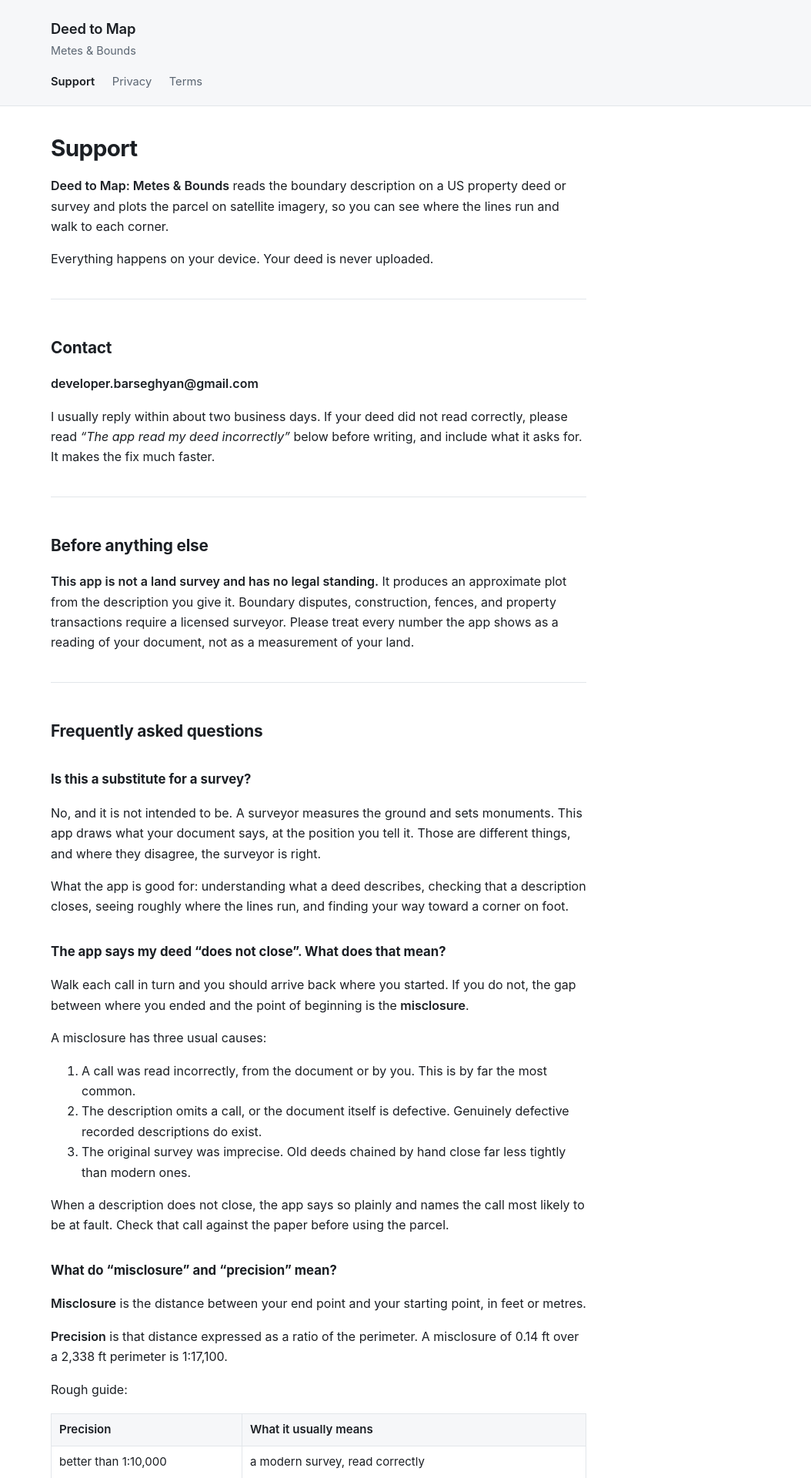
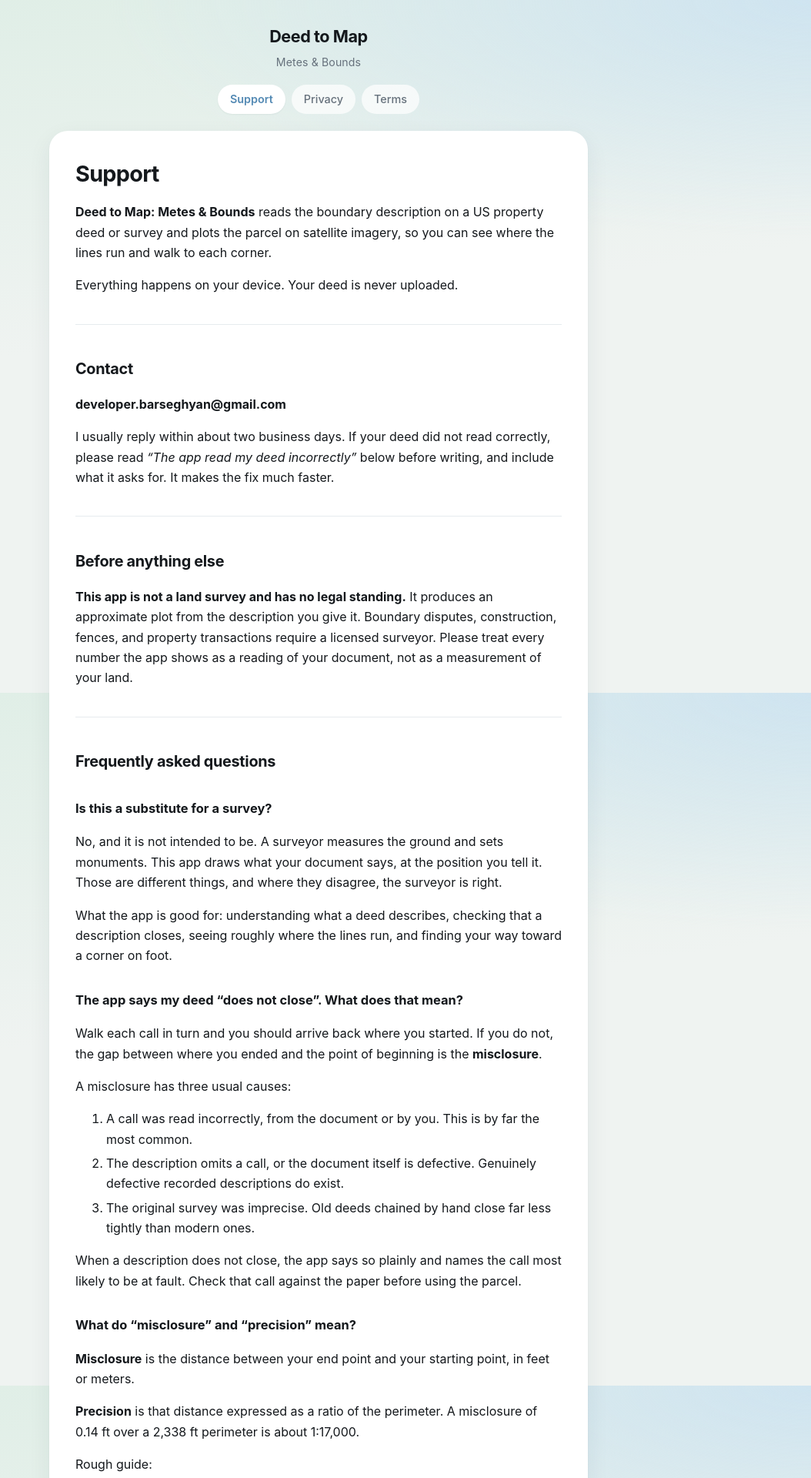
Before and after one commit to developer-barseghyan/deed-to-map-support, a Jekyll site: the page built from index.md, in a window 1280 px wide. Shown: the top 1920 px of the page at 77% size, without its empty margins (226-1280 px from the left). Built offline with Jekyll 4.4.1, drawn with Linux system fonts in a browser that asks for light colours; some of the changed text lies outside the part shown.

Commit message:
Add files via upload

```diff
--- a/_config.yml
+++ b/_config.yml
@@ -1,3 +1,3 @@
 title: Deed to Map
-description: "Support, privacy policy and terms of use for Deed to Map: Metes and Bounds"
+description: "Support, privacy policy and terms of use for Deed to Map: Metes & Bounds"
 baseurl: /deed-to-map-support
--- a/_layouts/default.html
+++ b/_layouts/default.html
@@ -4,134 +4,197 @@
 <meta charset="utf-8">
 <meta name="viewport" content="width=device-width, initial-scale=1">
 <title>{{ page.title | default: site.title }}</title>
-<meta name="description" content="{{ site.description }}">
+<meta name="description" content="{{ site.description | escape }}">
 <meta name="color-scheme" content="light dark">
+<meta name="theme-color" content="#dfeee6" media="(prefers-color-scheme: light)">
+<meta name="theme-color" content="#11171b" media="(prefers-color-scheme: dark)">
 <style>
 :root{
-  --bg:#ffffff;
-  --surface:#f6f7f9;
-  --text:#1b1f24;
-  --muted:#5b6672;
-  --rule:#e2e6ea;
-  --accent:#1f6feb;
-  --code-bg:#f2f4f6;
+  --mint:#dfeee6;
+  --sky:#cfe4f0;
+  --haze:#eff3f1;
+  --card:#ffffff;
+  --text:#14181c;
+  --muted:#66717c;
+  --rule:#e6ebee;
+  --blue:#548ab4;
+  --link:#3d7099;
+  --orange:#d97f2f;
+  --tile:#c9d9e3;
+  --chip:rgba(255,255,255,.72);
+  --chip-on:#ffffff;
+  --shadow:0 1px 2px rgba(22,46,66,.05), 0 10px 30px rgba(22,46,66,.07);
 }
 @media (prefers-color-scheme: dark){
   :root{
-    --bg:#15181c;
-    --surface:#1d2126;
-    --text:#e6e9ec;
-    --muted:#9aa5b1;
-    --rule:#2d333b;
-    --accent:#6fb0ff;
-    --code-bg:#22272e;
+    --mint:#16211f;
+    --sky:#14202a;
+    --haze:#11171b;
+    --card:#1a2026;
+    --text:#e7ebee;
+    --muted:#96a1ac;
+    --rule:#2a3138;
+    --blue:#7fb3d9;
+    --link:#8cbde2;
+    --orange:#e2a25f;
+    --tile:#2b3a46;
+    --chip:rgba(255,255,255,.06);
+    --chip-on:#252d35;
+    --shadow:0 1px 2px rgba(0,0,0,.3), 0 10px 30px rgba(0,0,0,.28);
   }
 }
 *{box-sizing:border-box}
 html{-webkit-text-size-adjust:100%}
 body{
   margin:0;
-  background:var(--bg);
+  min-height:100vh;
   color:var(--text);
-  font:16px/1.65 -apple-system,BlinkMacSystemFont,"Segoe UI",Roboto,Helvetica,Arial,sans-serif;
+  background-color:var(--haze);
+  background-image:
+    radial-gradient(115% 55% at 100% 0%, var(--sky) 0%, transparent 62%),
+    linear-gradient(172deg, var(--mint) 0%, var(--haze) 46%, var(--haze) 100%);
+  background-repeat:no-repeat;
+  background-attachment:fixed;
+  font:16px/1.65 -apple-system,BlinkMacSystemFont,"SF Pro Text","Segoe UI",Roboto,Helvetica,Arial,sans-serif;
 }
-.masthead{
-  border-bottom:1px solid var(--rule);
-  background:var(--surface);
+
+.wrap{max-width:46rem;margin:0 auto;padding:0 18px}
+
+header.bar{padding:30px 0 22px;text-align:center}
+header.bar .app{
+  margin:0;
+  font-size:1.35rem;
+  font-weight:700;
+  letter-spacing:-0.02em;
 }
-.masthead .inner{
-  max-width:46rem;
-  margin:0 auto;
-  padding:22px 20px 18px;
+header.bar .sub{
+  margin:3px 0 0;
+  color:var(--muted);
+  font-size:.88rem;
+  letter-spacing:.01em;
 }
-.masthead .app{
-  margin:0;
-  font-size:1.15rem;
-  font-weight:600;
-  letter-spacing:-0.01em;
+
+nav{
+  display:flex;
+  justify-content:center;
+  gap:8px;
+  flex-wrap:wrap;
+  margin-top:18px;
 }
-.masthead .tag{
-  margin:2px 0 0;
-  color:var(--muted);
-  font-size:.9rem;
-}
-nav{margin-top:14px}
 nav a{
   display:inline-block;
-  margin-right:18px;
+  padding:7px 16px;
+  border-radius:999px;
+  background:var(--chip);
   color:var(--muted);
   text-decoration:none;
-  font-size:.92rem;
+  font-size:.9rem;
+  font-weight:500;
+  transition:color .15s, background .15s;
 }
-nav a:hover{color:var(--accent)}
-nav a.here{color:var(--text);font-weight:600}
-main{
-  max-width:46rem;
-  margin:0 auto;
-  padding:36px 20px 8px;
+nav a:hover{color:var(--link)}
+nav a.here{
+  background:var(--chip-on);
+  color:var(--blue);
+  font-weight:600;
+  box-shadow:0 1px 2px rgba(22,46,66,.06);
 }
-h1{font-size:1.85rem;line-height:1.25;letter-spacing:-0.02em;margin:0 0 .6em}
-h2{font-size:1.3rem;margin:2.2em 0 .5em;letter-spacing:-0.01em}
-h3{font-size:1.05rem;margin:1.9em 0 .4em}
+
+main.card{
+  background:var(--card);
+  border-radius:24px;
+  box-shadow:var(--shadow);
+  padding:38px 34px 34px;
+  margin-bottom:26px;
+}
+
+main.card > :first-child{margin-top:0}
+h1{font-size:1.8rem;line-height:1.25;letter-spacing:-0.025em;margin:0 0 .65em;font-weight:700}
+h2{font-size:1.24rem;margin:2.1em 0 .5em;letter-spacing:-0.015em;font-weight:650}
+h3{font-size:1.03rem;margin:1.9em 0 .4em;font-weight:650}
 p,li{overflow-wrap:break-word}
-a{color:var(--accent)}
-hr{border:0;border-top:1px solid var(--rule);margin:2.4em 0}
-strong{font-weight:600}
+li{margin:.3em 0}
+a{color:var(--link);text-decoration:underline;text-underline-offset:2px}
+a:hover{color:var(--blue)}
+strong{font-weight:650}
+hr{border:0;border-top:1px solid var(--rule);margin:2.3em 0}
+
 code{
-  background:var(--code-bg);
-  padding:.15em .35em;
-  border-radius:4px;
-  font-size:.9em;
+  background:var(--tile);
+  color:var(--text);
+  padding:.14em .4em;
+  border-radius:5px;
+  font-size:.88em;
+  font-family:ui-monospace,SFMono-Regular,Menlo,Consolas,monospace;
 }
-table{border-collapse:collapse;width:100%;margin:1.2em 0;font-size:.94rem}
-th,td{border:1px solid var(--rule);padding:8px 10px;text-align:left}
-th{background:var(--surface);font-weight:600}
+
+table{border-collapse:separate;border-spacing:0;width:100%;margin:1.3em 0;font-size:.94rem}
+th,td{border-bottom:1px solid var(--rule);padding:9px 12px;text-align:left}
+thead th{
+  background:transparent;
+  color:var(--muted);
+  font-weight:600;
+  font-size:.86rem;
+  letter-spacing:.02em;
+  text-transform:uppercase;
+  border-bottom:1px solid var(--rule);
+}
+tbody tr:last-child td{border-bottom:0}
+
 blockquote{
-  margin:1.2em 0;
-  padding:.1em 0 .1em 1em;
-  border-left:3px solid var(--rule);
+  margin:1.3em 0;
+  padding:.6em 0 .6em 1.1em;
+  border-left:3px solid var(--blue);
   color:var(--muted);
 }
+blockquote p{margin:.3em 0}
+
 footer{
-  max-width:46rem;
-  margin:0 auto;
-  padding:28px 20px 56px;
-  border-top:1px solid var(--rule);
+  padding:4px 0 54px;
   color:var(--muted);
-  font-size:.88rem;
+  font-size:.86rem;
+  text-align:center;
 }
-footer a{color:var(--muted)}
-footer p{margin:.35em 0}
-@media (max-width:480px){
-  main{padding-top:28px}
-  h1{font-size:1.55rem}
-  nav a{margin-right:14px}
+footer a{color:var(--muted);text-decoration:none}
+footer a:hover{color:var(--link);text-decoration:underline}
+footer p{margin:.3em 0}
+
+@media (max-width:560px){
+  .wrap{padding:0 14px}
+  header.bar{padding:22px 0 16px}
+  main.card{padding:26px 20px 24px;border-radius:20px}
+  h1{font-size:1.5rem}
+  h2{font-size:1.14rem}
+  nav a{padding:6px 13px;font-size:.86rem}
+  table{font-size:.88rem}
+  th,td{padding:8px 8px}
 }
 </style>
 </head>
 <body>
 
-<header class="masthead">
-  <div class="inner">
+<div class="wrap">
+
+  <header class="bar">
     <p class="app">Deed to Map</p>
-    <p class="tag">Metes &amp; Bounds</p>
+    <p class="sub">Metes &amp; Bounds</p>
     <nav>
       <a href="{{ site.baseurl }}/"{% if page.url == "/" %} class="here"{% endif %}>Support</a>
       <a href="{{ site.baseurl }}/privacy"{% if page.url contains "privacy" %} class="here"{% endif %}>Privacy</a>
       <a href="{{ site.baseurl }}/terms"{% if page.url contains "terms" %} class="here"{% endif %}>Terms</a>
     </nav>
-  </div>
   </header>
 
-<main>
+  <main class="card">
 {{ content }}
   </main>
 
   <footer>
-  <p>Deed to Map: Metes &amp; Bounds</p>
     <p><a href="mailto:developer.barseghyan@gmail.com">developer.barseghyan@gmail.com</a></p>
     <p>&copy; {{ site.time | date: "%Y" }} Tigran Barseghyan</p>
   </footer>
 
+</div>
+
 </body>
 </html>
--- a/index.md
+++ b/index.md
@@ -48,9 +48,9 @@ When a description does not close, the app says so plainly and names the call mo
 
 ### What do "misclosure" and "precision" mean?
 
-**Misclosure** is the distance between your end point and your starting point, in feet or metres.
+**Misclosure** is the distance between your end point and your starting point, in feet or meters.
 
-**Precision** is that distance expressed as a ratio of the perimeter. A misclosure of 0.14 ft over a 2,338 ft perimeter is 1:17,100.
+**Precision** is that distance expressed as a ratio of the perimeter. A misclosure of 0.14 ft over a 2,338 ft perimeter is about 1:17,000.
 
 Rough guide:
 
@@ -59,17 +59,17 @@ Rough guide:
 | better than 1:10,000 | a modern survey, read correctly |
 | 1:5,000 to 1:10,000 | normal and fine |
 | 1:500 to 1:5,000 | an older survey, or a small misreading |
-| worse than 1:500 | something is wrong; check every call |
+| worse than 1:500 | something is wrong; check every call. The app will not save it without your say-so |
 
 ### The computed acreage matches my deed. Does that mean it read correctly?
 
 Not by itself, and this matters more than it sounds.
 
-A misread call can move part of the boundary without changing the area at all. This is not a rare edge case; it happens with any call that runs parallel to the closing direction. The app shows the acreage comparison because it is useful, but it treats the **closure** as the real check, and it suppresses the acreage message whenever the description does not close.
+A misread call can move part of the boundary without changing the area at all. This is not a rare edge case; it happens with any call that runs parallel to the closing direction. The app shows the acreage comparison because it is useful, but it treats the **closure** as the real check, and it shows the comparison only when the description closes better than about 1:5,000.
 
 ### My parcel is in the wrong place on the map.
 
-If the app placed it from an address printed on the document, the position is a starting point, not an answer. A map search finds a building or a street centre, not a property corner. The app marks such a placement as unconfirmed and asks you to drag and rotate it into position.
+If the app placed it from an address printed on the document, the position is a starting point, not an answer. A map search finds a building or a street center, not a property corner. The app marks such a placement as unconfirmed and asks you to drag and rotate it into position.
 
 For a reliable position you have three better options:
 
@@ -87,11 +87,11 @@ For magnetic bearings the app also needs the year. Magnetic north moves, so a be
 
 ### My deed is written in chains, rods or varas.
 
-Supported. So are links, poles, perches, US survey feet, international feet and metres. The app reads the units from the document and keeps them; changing what you display does not change what the deed says.
+Supported. So are links, poles, perches, US survey feet, international feet and meters. The app reads the units from the document and keeps them; changing what you display does not change what the deed says.
 
 ### Which countries does this work for?
 
-The app reads **US-style metes and bounds**: a description written as a sequence of bearings and distances. That is the form used in US deeds, surveys, plats and annexation ordinances, and the app handles feet, US survey feet, metres, chains, rods, poles, perches, links and varas, quadrant bearings and azimuths, and curve calls.
+The app reads **US-style metes and bounds**: a description written as a sequence of bearings and distances. That is the form used in US deeds, surveys, plats and annexation ordinances, and the app handles feet, US survey feet, meters, chains, rods, poles, perches, links and varas, quadrant bearings and azimuths, and curve calls.
 
 It is available worldwide, but a document written under a different cadastral tradition, as in most of Europe, Asia and Latin America, will usually not be readable. If you are unsure, the app is free to try: read your document and see whether the calls come out.
 
```
Also changed, not shown: other parts of index.md (+5 -5 lines), privacy.md (+7 -6 lines), terms.md (+3 -9 lines). Lines whose indentation alone changed are shown as unchanged.
